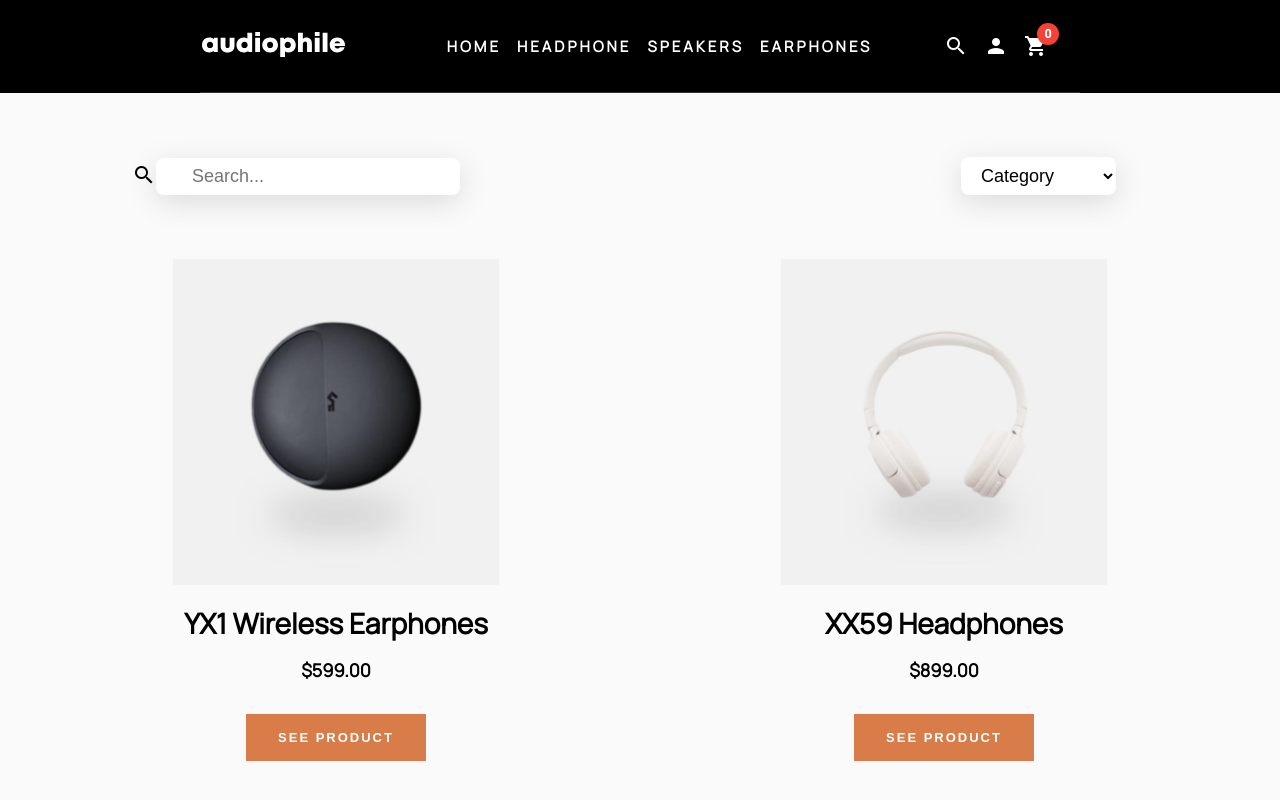
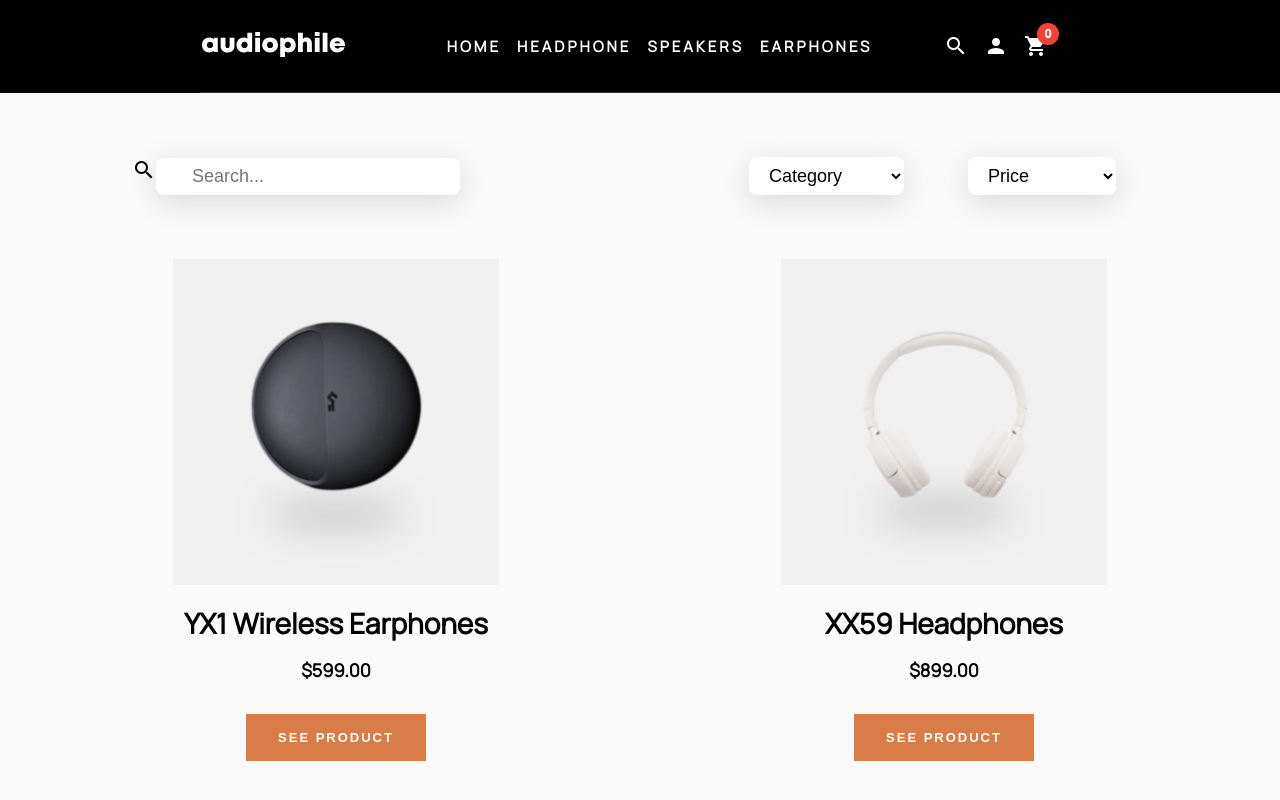
Before and after one commit to SebastianCiofu/audiophile-angular, an Angular app: page /search in a window 1280 px wide. Shown: the top 800 px of the page. Built offline with nearby package versions, Linux system fonts and the light colour scheme.

Commit message:
added sorting by price in the search component and also changed the filter pipe

```diff
--- a/src/app/app.module.ts
+++ b/src/app/app.module.ts
@@ -26,6 +26,7 @@ import { HeaderComponent } from './components/header/header.component';
 import { NotFoundComponent } from './components/not-found/not-found.component';
 import { FilterPipe } from './components/search/filter.pipe';
 import { BrowserAnimationsModule } from '@angular/platform-browser/animations';
+import { SortPipe } from './components/search/sort.pipe';
 
 @NgModule({
   declarations: [
@@ -44,6 +45,7 @@ import { BrowserAnimationsModule } from '@angular/platform-browser/animations';
     HeaderComponent,
     NotFoundComponent,
     FilterPipe,
+    SortPipe,
   ],
   imports: [
     BrowserModule,
--- a/src/app/components/search/filter.pipe.ts
+++ b/src/app/components/search/filter.pipe.ts
@@ -10,7 +10,7 @@ export class FilterPipe implements PipeTransform {
     }
     const resultArray = [];
     for (const item of value) {
-      if (item[propName] === filterString) {
+      if (item[propName].includes(filterString)) {
         resultArray.push(item);
       }
     }
--- a/src/app/components/search/search.component.html
+++ b/src/app/components/search/search.component.html
@@ -21,12 +21,24 @@
           [(ngModel)]="filteredStatus"
         />
       </div>
+      <div class="sorting">
         <select name="category" id="category" [(ngModel)]="filteredStatus">
           <option value="">Category</option>
           <option *ngFor="let item of category" [value]="item">
             {{ item }}
           </option>
         </select>
+        <select
+          name="category"
+          id="category"
+          [(ngModel)]="filteredPrice"
+          (change)="sortArticle()"
+        >
+          <option value="">Price</option>
+          <option [value]="'ascending'">Ascending</option>
+          <option [value]="'descending'">Descending</option>
+        </select>
+      </div>
     </div>
     <ul class="list-group">
       <li
--- a/src/app/components/search/search.component.scss
+++ b/src/app/components/search/search.component.scss
@@ -13,10 +13,14 @@
     .input-container {
       div {
         display: flex;
-        align-items: center;
+        align-items: flex-start;
       }
     }
-
+    .sorting {
+      display: flex;
+      flex-direction: column;
+      align-items: flex-start;
+    }
     input {
       font-size: 1.8rem;
       padding: 0.8rem 3.6rem;
@@ -84,6 +88,7 @@
 }
 @media (min-width: 801px) {
   .container {
+    section {
       .input-container {
         display: flex;
         justify-content: space-between;
@@ -94,10 +99,16 @@
         align-items: center;
         flex-wrap: wrap;
       }
+      .sorting {
+        display: flex;
+        flex-direction: row;
+      }
+    }
   }
 }
 @media (min-width: 1025px) {
   .container {
+    section {
       .input-container {
         margin: 0 10rem;
       }
@@ -109,9 +120,10 @@
           }
         }
       }
-    .list-group{
+      .list-group {
         display: grid;
         grid-template-columns: 1fr 1fr;
       }
     }
   }
+}
--- a/src/app/components/search/search.component.ts
+++ b/src/app/components/search/search.component.ts
@@ -11,6 +11,7 @@ export class SearchComponent implements OnInit {
   data: Product[] = [];
   category: string[] = [];
   filteredStatus = '';
+  filteredPrice = '';
 
   constructor(private service: CheckoutService) {}
 
@@ -25,4 +26,16 @@ export class SearchComponent implements OnInit {
   setArticle(item: Product) {
     this.service.article = item;
   }
+
+  sortArticle() {
+    if (this.filteredPrice === 'ascending') {
+      this.data.sort((a: Product, b: Product) => {
+        return a.price - b.price;
+      });
+    } else if (this.filteredPrice === 'descending') {
+      this.data.sort((a: Product, b: Product) => {
+        return b.price - a.price;
+      });
+    }
+  }
 }
--- /dev/null
+++ b/src/app/components/search/sort.pipe.ts
@@ -0,0 +1,22 @@
+import { Pipe, PipeTransform } from '@angular/core';
+import { Product } from 'src/app/interfaces/interface';
+
+@Pipe({
+  name: 'sort',
+})
+export class SortPipe implements PipeTransform {
+  transform(value: any, filterString: string): any {
+    if (value.length === 0 || filterString === '') {
+      return value;
+    }
+    if (filterString === 'ascending') {
+      value.sort((a: Product, b: Product) => {
+        return a.price - b.price;
+      });
+    } else if (filterString === 'descending') {
+      value.sort((a: Product, b: Product) => {
+        return b.price - a.price;
+      });
+    }
+  }
+}
```
Also changed, not shown: 1 other file (tests, documents, lock files or other folders). Lines whose indentation alone changed are shown as unchanged.
